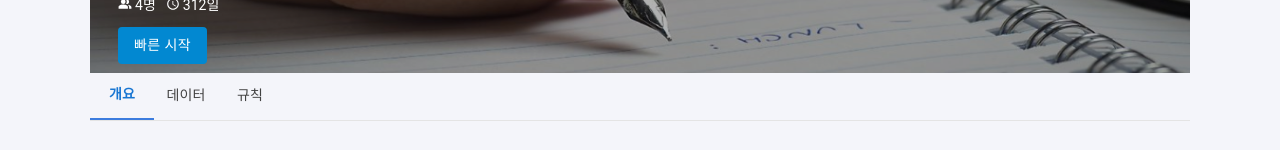
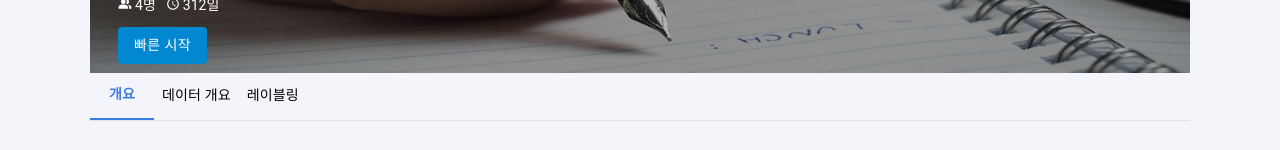
Before and after one commit to Jun0zo/DI-WORKS, a React (Create React App) app in the folder frontend/: page /work/1/overview in a window 1280 px wide. Shown: the part 201-351 px from the top of the page. Built offline with nearby package versions, Linux system fonts and the light colour scheme.

Commit message:
마무리

```diff
--- a/frontend/src/components/work/Contents.jsx
+++ b/frontend/src/components/work/Contents.jsx
@@ -12,7 +12,6 @@ const rankingImagesURL = [Rank1, Rank2, Rank3, Rank4, Rank5];
 
 const WorkCard = ({ workInfo }) => {
   const { workId, imageURL, title, hashTagList, progressInfo } = workInfo;
-  console.log(workInfo);
   return (
     <Grid
       container
--- a/frontend/src/components/work/Navbar.jsx
+++ b/frontend/src/components/work/Navbar.jsx
@@ -1,26 +1,58 @@
-import { Link } from "react-router-dom";
+import * as React from "react";
+
+import { Link, useLocation } from "react-router-dom";
 import { Typography, Button } from "@mui/material";
 
+const pages = [
+  { label: "개요", addPath: "overview" },
+  { label: "데이터 개요", addPath: "datainfo" },
+  { label: "레이블링", addPath: "datalist" },
+];
+
 const Navbar = () => {
+  const [curRootUrl, setCurRootUrl] = React.useState(null);
+  const location = useLocation();
+
+  React.useEffect(() => {
+    let curRootUrl = location.pathname.split("/");
+    curRootUrl.pop();
+    curRootUrl = curRootUrl.join("/");
+
+    setCurRootUrl(curRootUrl);
+  }, [location.pathname]);
+
   return (
     <div style={{ marginTop: -3 }}>
-      <Button
-        component={Link}
-        to="/home"
-        sx={{ borderBottom: "2px solid #3c7cde", borderRadius: 0, height: 50 }}
-      >
-        <Typography sx={{ fontSize: 14, fontWeight: 900 }}>개요</Typography>
-      </Button>
-      <Button component={Link} to="/about">
-        <Typography sx={{ fontSize: 14, color: "rgb(66, 66, 66)" }}>
-          데이터
-        </Typography>
-      </Button>
-      <Button component={Link} to="/contact">
-        <Typography sx={{ fontSize: 14, color: "rgb(66, 66, 66)" }}>
-          규칙
-        </Typography>
-      </Button>
+      {pages.map(({ label, addPath }) => {
+        return (
+          <Button
+            component={Link}
+            to={curRootUrl + "/" + addPath}
+            sx={{
+              borderBottom:
+                location.pathname === `${curRootUrl}/${addPath}`
+                  ? "2px solid #3c7cde"
+                  : "none",
+              borderRadius: 0,
+              height: 50,
+            }}
+          >
+            <Typography
+              sx={{
+                fontSize: 14,
+                fontWeight:
+                  location.pathname === `${curRootUrl}/${addPath}` ? 900 : 500,
+                color:
+                  location.pathname === `${curRootUrl}/${addPath}`
+                    ? "#3c7cde"
+                    : "black",
+              }}
+            >
+              {label}
+            </Typography>
+          </Button>
+        );
+      })}
     </div>
   );
 };
--- a/frontend/src/components/work/overview/VerticalTabs.jsx
+++ b/frontend/src/components/work/overview/VerticalTabs.jsx
@@ -65,8 +65,6 @@ export default function VerticalTabs(props) {
   const { overviewData } = props;
   const [value, setValue] = React.useState(0);
 
-  console.log(overviewData);
-
   const handleChange = (event, newValue) => {
     setValue(newValue);
   };
--- a/frontend/src/pages/work/DataList.jsx
+++ b/frontend/src/pages/work/DataList.jsx
@@ -54,7 +54,6 @@ function DataList() {
       sortable: false,
       disableColumnMenu: true,
       renderCell: ({ value }) => {
-        console.log();
         return (
           <Box
             sx={{
@@ -119,7 +118,6 @@ function DataList() {
   }, []);
 
   const handlePageChange = (params) => {
-    console.log(params);
     setPage(params.page);
   };
 
--- a/frontend/src/pages/work/Tool.jsx
+++ b/frontend/src/pages/work/Tool.jsx
@@ -160,7 +160,6 @@ const Tool = () => {
   const theme = useTheme();
 
   useEffect(() => {
-    console.log("theme check", theme.breakpoints.down("lg"));
     try {
       // const data = getData(projectIdx);
       const titleOverviewData = {
```
